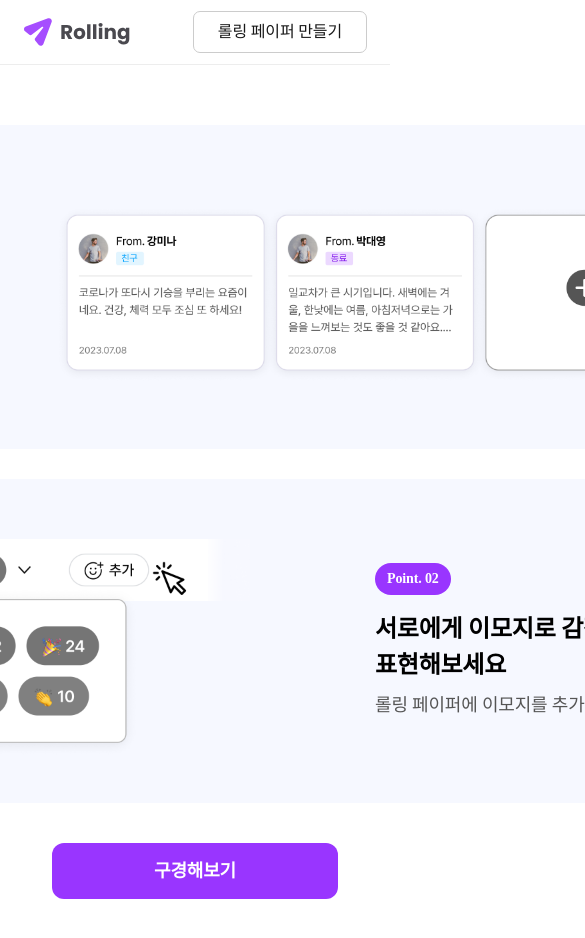
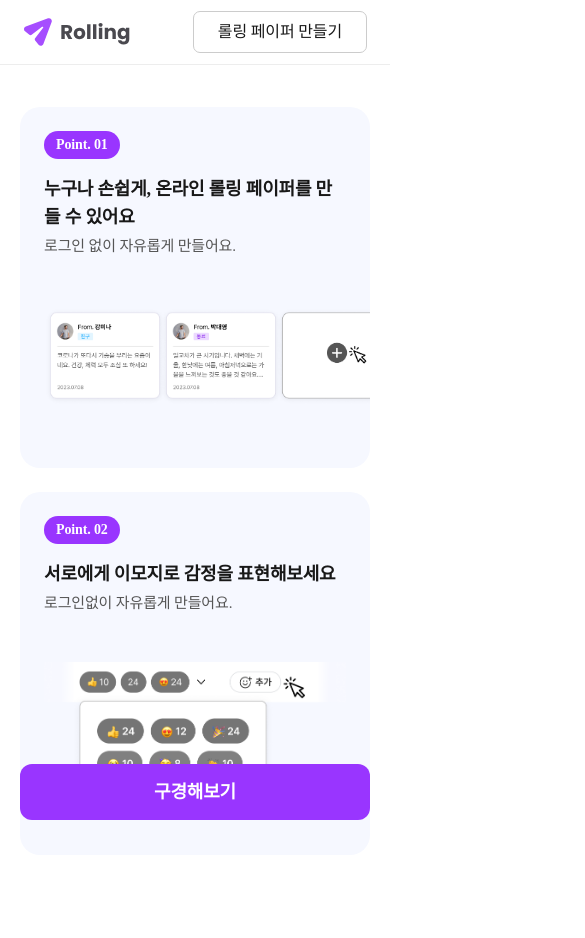
Before and after one commit to TAEINJEONG/rolling, a React (Vite) app: page / in a window 390 px wide. Shown: the top 938 px of the page, 585 px wide, since content can reach past the window. Built offline with nearby package versions, Linux system fonts and the light colour scheme; a web font is replaced by a local one; what react-quill-new would draw is missing.

Commit message:
feat : 랜딩페이지 모바일 화면 구현 및 구조 개선

```diff
--- a/src/pages/landing/index.jsx
+++ b/src/pages/landing/index.jsx
@@ -2,58 +2,45 @@
 import exampleEmojiImg from '../../assets/images/example_emoji.png';
 import exampleRollingImg from '../../assets/images/example_rolling.png';
 import Button from '../../components/common/button';
+import { useNavigate } from 'react-router-dom';
 
 const Landing = () => {
+  const navigate = useNavigate();
+
   return (
-    <div className="flex flex-col gap-4">
-      <div className="w-[1200px] pt-15 flex flex-col gap-[30px]">
-        <div className="h-[324px] flex justify-between items-center p-15 bg-[#F6F8FF]">
-          <div className="flex flex-col gap-4">
-            <div className="w-fit bg-purple-600 text-14-bold text-white px-3 py-1.5 rounded-[50px]">
-              Point. 01
-            </div>
-            <div className="flex flex-col gap-2">
-              <div>
-                <p className="text-24-bold">
-                  누구나 손쉽게, 온라인
-                  <br />
-                  롤링 페이퍼를 만들 수 있어요
-                </p>
-              </div>
-              <p className="w-fit text-18-regular text-gray-500">로그인 없이 자유롭게 만들어요.</p>
-            </div>
+    <div className="flex flex-col w-full gap-6 px-5 pt-[42px]">
+      <div className="flex flex-col px-6 pt-6 pb-[62px] gap-[50px] bg-[#F6F8FF] rounded-[20px] overflow-hidden">
+        <div className="flex flex-col gap-4">
+          <div className="bg-purple-600 text-14-bold text-white rounded-[50px] px-3 py-1 w-fit">
+            Point. 01
           </div>
-
-          <div className="w-[720px] h-[204px] px-10 py-5">
-            <img src={exampleRollingImg} alt="롤링 페이퍼 예시" />
+          <div className="flex flex-col gap-1">
+            <p className="text-18-bold text-[#181818]">
+              누구나 손쉽게, 온라인 롤링 페이퍼를 만들 수 있어요
+            </p>
+            <p className="text-15-regular text-[#555555]">로그인 없이 자유롭게 만들어요.</p>
           </div>
         </div>
-
-        <div className="h-[324px] flex items-center p-15 bg-[#F6F8FF]">
-          <div className="w-[720px] h-[204px] px-[125px]">
-            <img src={exampleEmojiImg} alt="이모지 예시" />
+        <img
+          src={exampleRollingImg}
+          alt="example_rolling"
+          className="min-w-[354px] max-[361px]:-ml-[45px] duration-300"
+        />
+      </div>
+      <div className="flex flex-col px-6 pt-6 pb-[51px] gap-[48px] bg-[#F6F8FF] rounded-[20px] overflow-hidden">
+        <div className="flex flex-col gap-4">
+          <div className="bg-purple-600 text-14-bold text-white rounded-[50px] px-3 py-1 w-fit">
+            Point. 02
           </div>
-          <div className="flex flex-col gap-4">
-            <div className="w-fit bg-purple-600 text-14-bold text-white px-3 py-1.5 rounded-[50px]">
-              Point. 02
-            </div>
-            <div className="flex flex-col gap-2">
-              <div>
-                <p className="text-24-bold">
-                  서로에게 이모지로 감정을
-                  <br />
-                  표현해보세요
-                </p>
-              </div>
-              <p className="w-fit text-18-regular text-gray-500">
-                롤링 페이퍼에 이모지를 추가할 수 있어요.
-              </p>
-            </div>
+          <div className="flex flex-col gap-1">
+            <p className="text-18-bold text-[#181818]">서로에게 이모지로 감정을 표현해보세요</p>
+            <p className="text-15-regular text-[#555555]">로그인없이 자유롭게 만들어요.</p>
           </div>
         </div>
+        <img src={exampleEmojiImg} alt="example_emoji" />
       </div>
-      <div className="flex justify-center py-6">
-        <Button variant="primary" size="lg">
+      <div className="py-6 sticky bottom-0">
+        <Button variant="primary" size="lg" fullWidth>
           구경해보기
         </Button>
       </div>
```
